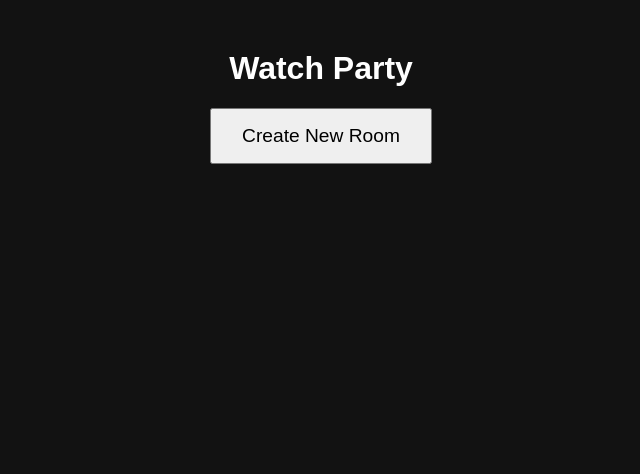
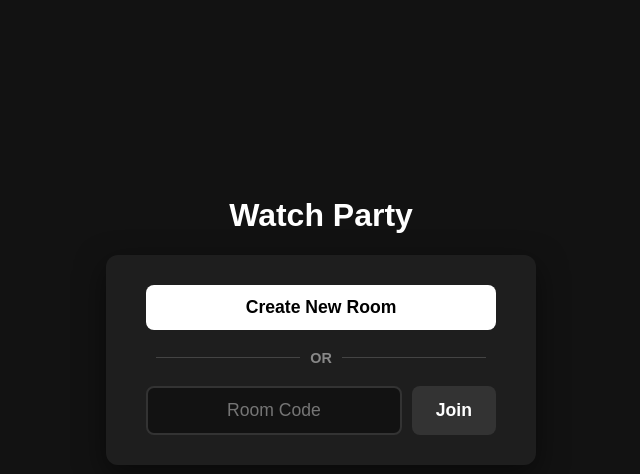
Before and after one commit to googolpl3xianth/watch_party, a plain HTML site: page public/index.html in a window 1280 px wide. Shown: the whole page, without its empty margins (319-959 px from the left). Drawn offline with nearby package versions, Linux system fonts and the light colour scheme.

Commit message:
Updated lobby UI, Added join room, added name and edit name

```diff
--- a/public/index.html
+++ b/public/index.html
@@ -3,7 +3,7 @@
 <head>
     <meta charset="UTF-8">
     <title>Watch Party</title>
-    <link rel="stylesheet" href="style.css">
+    <link rel="stylesheet" href="style.css?v=5">
     <link rel="apple-touch-icon" sizes="180x180" href="./img/favicon_io/apple-touch-icon.png">
     <link rel="icon" type="image/png" sizes="32x32" href="./img/favicon_io/favicon-32x32.png">
     <link rel="icon" type="image/png" sizes="16x16" href="./img/favicon_io/favicon-16x16.png">
@@ -31,20 +31,37 @@
 
     <div id="lobby">
         <h1>Watch Party</h1>
-        <button onclick="createRoom()">Create New Room</button>
+        <div class="lobby-card">
+            <button onclick="createRoom()" class="primary-btn">Create New Room</button>
+
+            <div class="divider">
+                <span>OR</span>
+            </div>
+
+            <div class="join-box">
+                <input type="text" id="room-code-input" placeholder="Room Code" autocomplete="off" maxlength="8">
+                <button onclick="joinManualRoom()" class="secondary-btn">Join</button>
+            </div>
+        </div>
     </div>
 
     <div id="room-interface">
-        <div id="room-header">
+        <div id="room-title">
             <h2 id="room-display"></h2>
             <button onclick="getRoomLink()" class="clean-btn">
                 <img src="./img/link.svg" alt="link" width="24" height="24">
             </button>
         </div>
 
-        <button id="home-btn" class="host-only" onclick="goHome()">
-            <img src="./img/home.svg" alt="home" width="24" height="24">
-        </button>
+        <div id="room-header">
+            <button id="home-btn" onclick="goHome()">
+                <img src="./img/home.svg" alt="home" width="24" height="24">
+            </button>
+            <h4 id="username">Name: </h4>
+            <button id="edit-name-btn" onclick="rename()" class="clean-btn">
+                <img src="./img/edit.svg" alt="edit" width="24" height="24">
+            </button>
+        </div>
 
         <div id="sidebar-wrapper">
             <div class="users">
@@ -134,8 +151,10 @@
     const socket = io({secure: true,
 					   transports: ['websocket'] });
     const lobbyDiv = document.getElementById('lobby');
+    const roomCodeInput = document.getElementById('room-code-input');
     const roomDiv = document.getElementById('room-interface');
     const roomDisplay = document.getElementById('room-display');
+    const usernameHeader = document.getElementById('username');
     const videoSelect = document.getElementById('video-select');
 	const title = document.getElementById('video-title');
     const userList = document.getElementById('user-list');
@@ -174,6 +193,24 @@
     // --- ROOM MANAGEMENT ---
     function createRoom() {
         socket.emit('request-create-room');
+    }
+
+    if (roomCodeInput) {
+        roomCodeInput.addEventListener('keypress', (e) => {
+            if (e.key === 'Enter') joinManualRoom();
+        });
+    }
+
+    function joinManualRoom(){
+        const input = document.getElementById('room-code-input');
+        const code = input.value.trim().toLowerCase();
+
+        if (code.length > 0) {
+            window.location.search = `?room=${code}`;
+        } else {
+            input.style.borderColor = "red";
+            setTimeout(() => input.style.borderColor = "#333", 1000);
+        }
     }
 
     socket.on('room-created', (newId) => {
@@ -230,7 +267,7 @@
         });
     } else {
         // We are in the lobby
-        lobbyDiv.style.display = 'block';
+        lobbyDiv.style.display = 'flex';
         roomDiv.style.display = 'none';
     }
 
@@ -274,7 +311,7 @@
                 const targetName = userDetails.username || 'Guest';
                 const targetRole = userDetails.role || 'guest';
                 let displayText = `${targetName} (${targetRole})`;
-                if(socketId === socket.id){ displayText += ' *';}
+                if(socketId === socket.id){ displayText += ' *'; usernameHeader.innerText = `Name: ${targetName}`;}
 
                 let userDiv = userList.querySelector(`.user-item[data-id="${socketId}"]`);
 
@@ -763,6 +800,7 @@
             if (userDiv && usersArray[targetSocketID]) {
                 let displayText = `${usersArray[targetSocketID].username} (${usersArray[targetSocketID].role})`;
                 if (targetSocketID === socket.id) { displayText += ' *'; }
+                usernameHeader.innerText = `Name: ${usersArray[targetSocketID].username}`
                 userDiv.innerText = displayText;
             }
 
@@ -971,6 +1009,7 @@
     function rename(){
         let username = window.prompt("What's your username?");
         if (username) {
+            usernameHeader.innerText = `Name: ${username}`;
             updateUser(socket.id, username, null); // Always update your own name
         }
         userMenu.classList.remove('visible');
--- a/public/style.css
+++ b/public/style.css
@@ -9,15 +9,86 @@ body {
 }
 
 #lobby {
+    display: flex;
+    flex-direction: column;
+    align-items: center;
+    justify-content: center;
+    min-height: 80vh;
     text-align: center;
-    margin-top: 50px;
-    display: block;
 }
 
-#lobby button {
-    padding: 15px 30px;
-    font-size: 1.2rem;
+.lobby-card {
+    background: #1e1e1e;
+    padding: 30px 40px;
+    border-radius: 12px;
+    box-shadow: 0 10px 30px rgba(0,0,0,0.5);
+    display: flex;
+    flex-direction: column;
+    gap: 20px;
+    width: 100%;
+    max-width: 350px;
+}
+
+.lobby-card button {
+    padding: 12px 24px;
+    font-size: 1.1rem;
+    border-radius: 8px;
+    border: none;
     cursor: pointer;
+    font-weight: bold;
+    transition: transform 0.1s, opacity 0.2s;
+}
+
+.lobby-card button:hover { opacity: 0.9; }
+.lobby-card button:active { transform: scale(0.96); }
+
+.primary-btn {
+    background: #ffffff; /* Or whatever your accent color is */
+    color: #000000;
+    width: 100%;
+}
+
+.secondary-btn {
+    background: #333333;
+    color: white;
+}
+
+/* The 'OR' line */
+.divider {
+    display: flex;
+    align-items: center;
+    color: #888;
+    font-size: 0.9rem;
+    font-weight: bold;
+}
+
+.divider::before, .divider::after {
+    content: "";
+    flex: 1;
+    border-bottom: 1px solid #444;
+    margin: 0 10px;
+}
+
+.join-box {
+    display: flex;
+    gap: 10px;
+}
+
+#room-code-input {
+    flex-grow: 1;
+    padding: 12px;
+    font-size: 1.1rem;
+    border-radius: 8px;
+    border: 2px solid #333;
+    background: #121212;
+    color: white;
+    text-align: center;
+    outline: none;
+    transition: border-color 0.2s;
+}
+
+#room-code-input:focus {
+    border-color: #ffffff;
 }
 
 #room-interface {
@@ -25,12 +96,33 @@ body {
     text-align: center;
 }
 
-#room-header {
+#room-title {
     display: flex;
     align-items: center;
     justify-content: center;
     gap: 5px;
     margin-bottom: 15px;
+}
+
+#room-header {
+    position: fixed;
+    top: 5vmin;
+    left: 5vmin;
+    display: flex;
+    align-items: center;
+    gap: 10px;
+    z-index: 1000;
+}
+
+#room-header h2 {
+    margin: 0;
+    font-size: 1.5rem; /* Adjust this to match your design */
+}
+
+#home-btn{
+    display: flex;
+    align-items: center;
+    justify-content: center;
 }
 
 #media-controls {
@@ -315,21 +407,6 @@ video::-webkit-media-text-track-container {
 }
 
 /* =========================================
-   6. Room UI
-   ========================================= */
-
-#home-btn{
-    display: flex;
-    align-items: center;
-    position: fixed;
-    top: 5vmin;
-    left: 5vmin;
-    justify-content: flex-end;
-    isolation: isolate;
-    flex-direction: column;
-}
-
-/* =========================================
    7. sidebar WRAPPER
    ========================================= */
 
```
Also changed, not shown: public/img/edit.svg (added).
